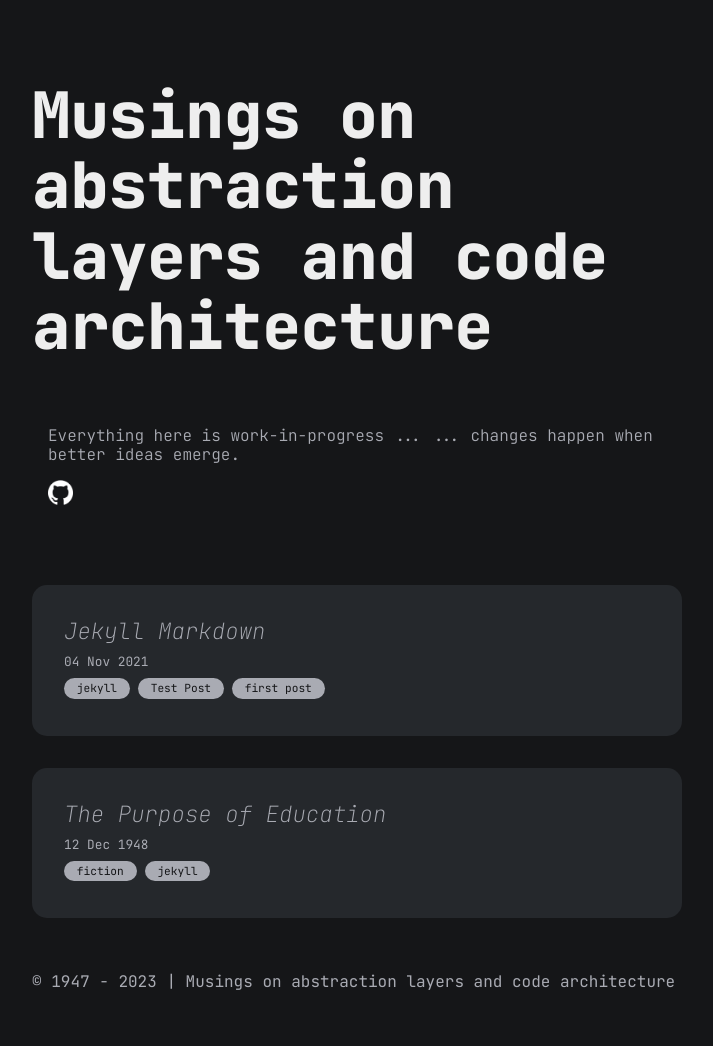
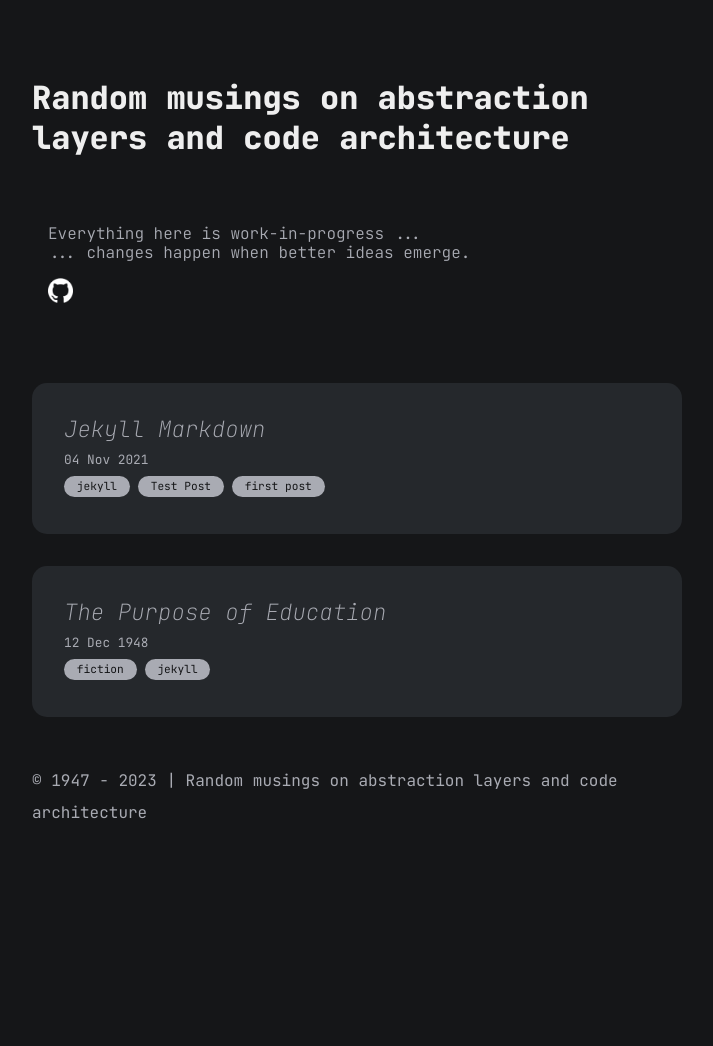
Before and after one commit to budius/budius.github.io, a Jekyll site: the page built from index.md, in a window 1280 px wide. Shown: the whole page, without its empty margins (283-996 px from the left). Built offline with Jekyll 4.4.1, drawn with Linux system fonts in a browser that asks for light colours; after the commit the page ends 900 px from its top, so only the background shows below that.

Commit message:
Adjust sizes

```diff
--- a/_config.yml
+++ b/_config.yml
@@ -1,4 +1,4 @@
-title: Musings on abstraction layers and code architecture
+title: Random musings on abstraction layers and code architecture
 markdown: kramdown
 
 # for atom feed
--- a/_data/author.yml
+++ b/_data/author.yml
@@ -3,6 +3,7 @@ dp: https://avatars.githubusercontent.com/u/2651842?s=400&u=0c4f305dcadcb6d624c3
 description: "
   <p>
     Everything here is work-in-progress ...
+  </br>
     ... changes happen when better ideas emerge.
   </P>
 "
--- a/assets/css/blog.css
+++ b/assets/css/blog.css
@@ -34,7 +34,7 @@ header {
   padding: 2rem 0 4rem 0;
 }
 header .site-title {
-  font-size: 4rem;
+  font-size: 2rem;
   font-weight: bolder;
   line-height: 110%;
   color: var(--white-1);
```
